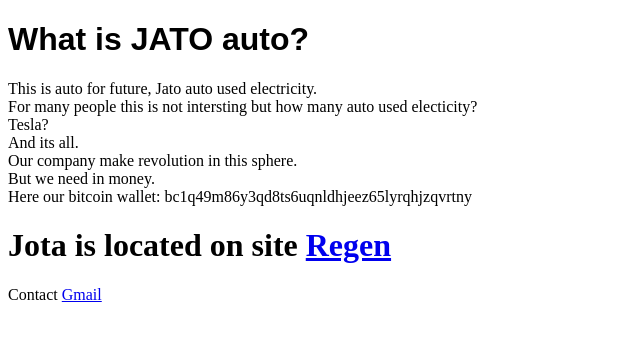
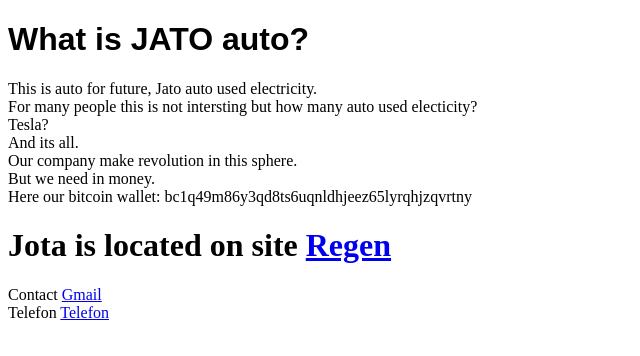
Before and after one commit to HoneyEnergy/HoneyEnergy.github.io, a plain HTML site: page index.html in a window 1280 px wide. Shown: the whole page, without its empty margins (0-640 px from the left). Drawn offline with Linux system fonts and the light colour scheme.

Commit message:
Update index.html
Telefon wird gemacht

```diff
--- a/index.html
+++ b/index.html
@@ -36,6 +36,9 @@
 
             Contact
             <a href="ventsarturs2@gmail.com">Gmail</a>
+            <div>
+            Telefon
+            <a href="+491639361361">Telefon</a>
 
 
     </body>
```
